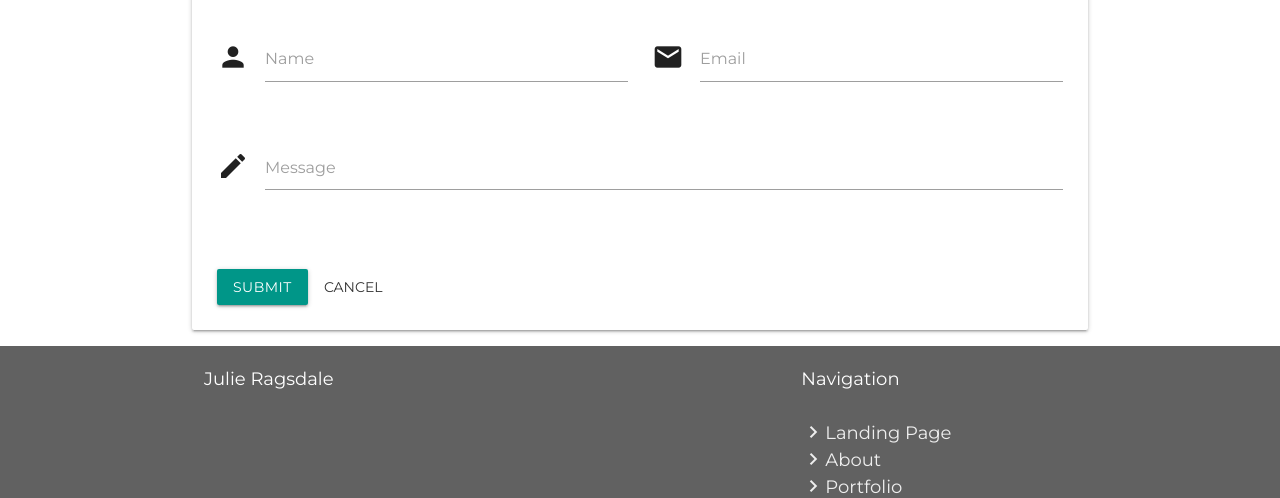
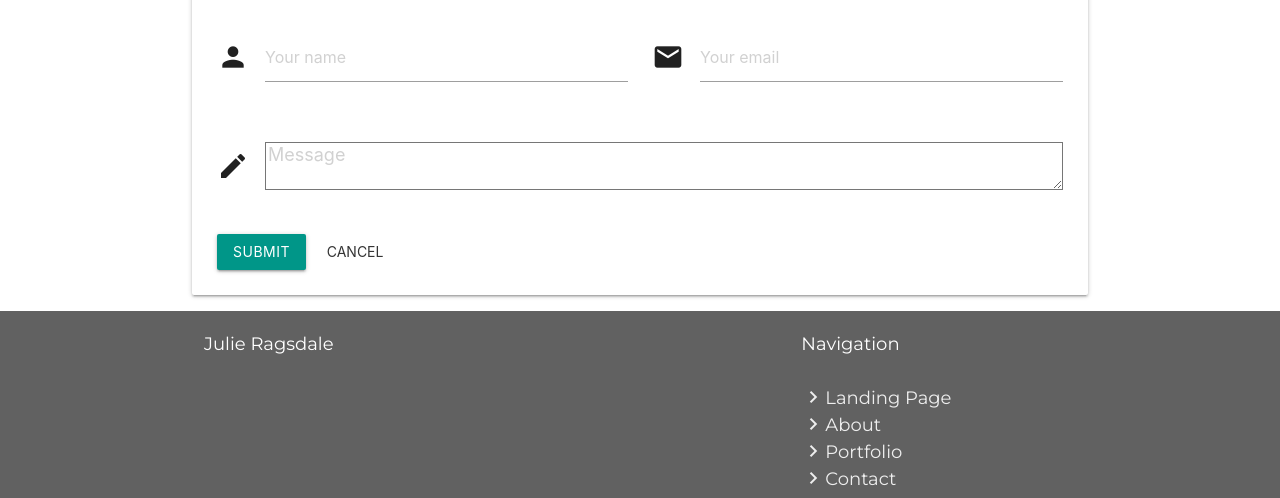
Before and after one commit to leaf-junkie/leaf-junkie.github.io, a plain HTML site: page contact.html in a window 1280 px wide. Shown: the part 243-741 px from the top of the page. Drawn offline with nearby package versions, Linux system fonts and the light colour scheme.

Commit message:
set up form

```diff
--- a/assets/javascript/app.js
+++ b/assets/javascript/app.js
@@ -2,12 +2,11 @@ $(document).ready(function() {
 
     // When user clicks the "Submit" button, submit data and send email
     $(".submit").click(function(event) {
-        event.preventDefault();
         console.log("submit button clicked");
 
-        const name = $(".name").val();
-        const email = $(".email").val();
-        const message = $("#textarea1").val();
+        const name = $("#name").val();
+        const email = $("#email").val();
+        const message = $("#message").val();
         const statusElement = $(".status");
         statusElement.empty();
 
@@ -15,14 +14,15 @@ $(document).ready(function() {
             console.log("Name checks out");
         }
         else {
+            event.preventDefault();
             statusElement.append("<div>Please enter your name.</div>");
         }
 
         if (email.length > 5 && email.includes("@") && email.includes(".")) {
             console.log("Email checks out");
-
         }
         else {
+            event.preventDefault();
             statusElement.append("<div>Please enter a valid email.</div>");
         }
 
@@ -30,7 +30,8 @@ $(document).ready(function() {
             console.log("Message checks out");
         }
         else {
-            statusElement.append("<div>Your message must be at least 20 characters.</div>");
+            event.preventDefault();
+            statusElement.append("<div>Your message must be at least 10 characters.</div>");
         }
 
     });
@@ -43,35 +44,4 @@ $(document).ready(function() {
         $("#textarea1").val("");
         $(".status").empty();
     });
-
 });
-
-// var mandrill = require('node-mandrill')('<your API Key>');
-
-// function sendEmail ( _name, _email, _subject, _message) {
-//     mandrill('/messages/send', {
-//         message: {
-//             to: [{email: _email , name: _name}],
-//             from_email: 'noreply@yourdomain.com',
-//             subject: _subject,
-//             text: _message
-//         }
-//     }, function(error, response){
-//         if (error) console.log( error );
-//         else console.log(response);
-//     });
-// }
-
-// // define your own email api which points to your server.
-
-// app.post( '/api/sendemail/', function(req, res){
-
-//     var _name = req.body.name;
-//     var _email = req.body.email;
-//     var _messsage = req.body.message;
-
-//     //implement your spam protection or checks.
-
-//     sendEmail ( _name, _email, _message );
-
-// });
--- a/contact.html
+++ b/contact.html
@@ -39,37 +39,29 @@
               <h4 class="white-text" style="padding-bottom:10px">I can't wait to hear from you!</h4>
             </div>
           </div>
-          <form style="padding:0 25px 25px 25px;">
+          <div style="padding:0 25px 25px 25px;">
+            <form method="POST" action="https://formspree.io/ragsdale.jar@gmail.com">
               <div class="row">
                   <div class="input-field col s6">
                     <i class="material-icons prefix">person</i>
-                <input type="text" id="autocomplete-input" class="name autocomplete">
-                <label for="autocomplete-input">Name</label>
+                    <input type="text" name="name" placeholder="Your name" id="name">
                   </div>
                   <div class="input-field col s6">
                     <i class="material-icons prefix">email</i>
-                <input type="email" id="autocomplete-input" class="email autocomplete">
-                <label for="autocomplete-input">Email</label>
+                    <input type="email" name="email" placeholder="Your email" id="email">
                   </div>
               </div>
               <div class="row">
                 <div class="input-field col s12">
                   <i class="material-icons prefix">mode_edit</i>
-                <textarea id="textarea1" class="materialize-textarea"></textarea>
-                <label for="textarea1">Message</label>
+                  <textarea name="message" placeholder="Message" id="message"></textarea>
                 </div>
               </div>
+              <button type="submit" class="waves-effect waves-light teal btn submit">Submit</button>
+              <button class="waves-effect waves-red btn-flat cancel">Cancel</button>
+            </form>
             <div class="status"></div>
-            <br>
-            <div class="buttonGroup">
-              <div class="control">
-                  <a class="waves-effect waves-light teal btn submit">Submit</a>
           </div>
-              <div class="control">
-                <a class="waves-effect waves-red btn-flat cancel">Cancel</a>
-              </div>
-            </div>
-          </form>
         </div>
       </div>
     </main>
```
Also changed, not shown: 1 other file. Lines whose indentation alone changed are shown as unchanged.
